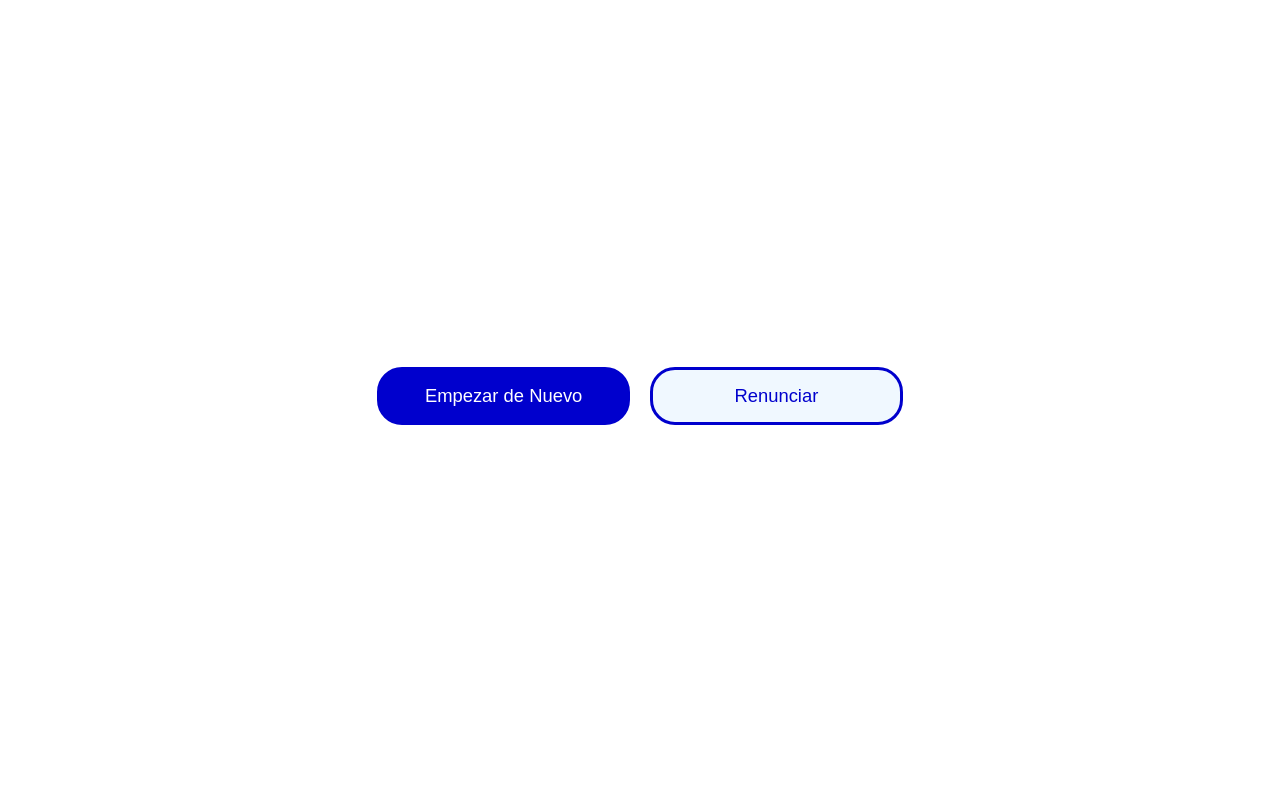
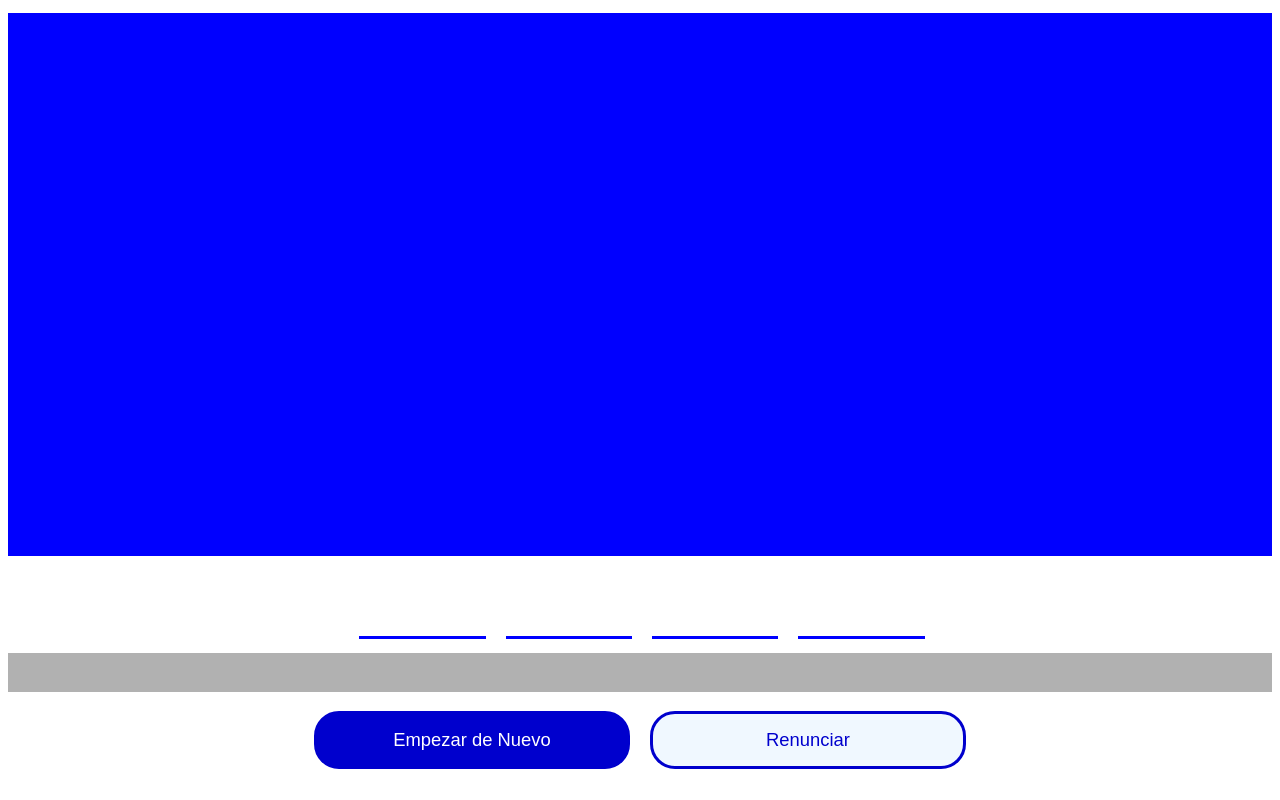
Before and after one commit to apacha01/Hangman-Game-Web, a plain HTML site: page index.html in a window 1280 px wide. Both pictures are taken after a click on the button "Jugar". Drawn offline with Linux system fonts and the light colour scheme.

Commit message:
Cambio en el boton de Jugar. Agrego HTML para la pantalla de juego. Hago el javascript para elegir palabra random y que aparezcan las lineas.

```diff
--- a/index.html
+++ b/index.html
@@ -7,16 +7,19 @@
 	<title>ONE | Juego del Ahorcado</title>
 </head>
 <body>
-	<div class="btnsMain">
-		<button id="btnGame" class="btnAlternate">Jugar</button>
+	<div class="btnsMain columna">
+		<button id="btnGame" class="btnAlternate btnGame">Jugar</button>
 		<button id="btnUseWord" class="btnBasic">Usar palabra</button>
 	</div>
 	<div class="btnsGame noDisplay">
+		<div style="background-color: blue" class="imageContainer"></div>
+		<div class="wordLines"></div>
+		<div style="background: rgba(100,100,100,0.5);" class="usedWordsContainer"></div>
 		<button id="btnRestart" class="btnAlternate">Empezar de Nuevo</button>
 		<button id="btnGiveUp" class="btnBasic">Renunciar</button>
 	</div>
 	<div class="btnsWord noDisplay">
-		<button id="btnSaveWord" class="btnAlternate">Guardar</button>
+		<button id="btnSaveWord" class="btnAlternate">Guardar y Empezar</button>
 		<button id="btnCancelWord" class="btnBasic">Cancelar</button>
 	</div>
 	<script src="script.js"></script>
--- a/script.js
+++ b/script.js
@@ -1,20 +1,23 @@
 //DIVS
-var main = document.querySelector(".btnsMain");
-var game = document.querySelector(".btnsGame");
-var word = document.querySelector(".btnsWord");
+let main = document.querySelector(".btnsMain");
+let game = document.querySelector(".btnsGame");
+let word = document.querySelector(".btnsWord");
 
 //BOTONES
-var btnGame = document.getElementById('btnGame');
-var btnWord = document.getElementById('btnUseWord');
-var btnRestart = document.getElementById('btnRestart');
-var btnGiveUp = document.getElementById('btnGiveUp');
-var btnSaveWord = document.getElementById('btnSaveWord');
-var btnCancelWord = document.getElementById('btnCancelWord');
+let btnGame = document.getElementById('btnGame');
+let btnWord = document.getElementById('btnUseWord');
+let btnRestart = document.getElementById('btnRestart');
+let btnGiveUp = document.getElementById('btnGiveUp');
+let btnSaveWord = document.getElementById('btnSaveWord');
+let btnCancelWord = document.getElementById('btnCancelWord');
 
 //VARIABLES
-var homeScreen = "Home";
-var gameScreen = "Game";
-var wordScreen = "Word";
+let homeScreen = "Home";
+let gameScreen = "Game";
+let wordScreen = "Word";
+
+//JUEGO
+let palabras = ["HOLA", "CHAU", "HTML", "CSS", "JAVASCRIPT"];
 
 function changeScreen(screen){
 	if (screen == homeScreen) {
@@ -32,7 +35,31 @@ function changeScreen(screen){
 	}
 }
 
+function createLineItems(length){
+	let container = document.querySelector(".wordLines");
+
+	for (var i = 0; i < palabras[length].length; i++) {
+		let lineItem = document.createElement("div");
+		lineItem.classList.toggle('lineItem');
+
+		let word = document.createElement("textarea");
+		word.classList.toggle('word');
+		word.readOnly = true;
+
+		let line = document.createElement("div");
+		line.classList.toggle('line');
+
+		lineItem.appendChild(word);
+		lineItem.appendChild(line);
+
+		container.appendChild(lineItem);
+	}
+
+}
+
 function changeToGameScreen(){
+	let len = Math.floor((Math.random()*100) % palabras.length);
+	createLineItems(len);
 	changeScreen(gameScreen);
 }
 
@@ -41,6 +68,8 @@ function changeToWordScreen(){
 }
 
 function changeToHomeScreen(){
+	let container = document.querySelector(".wordLines");
+	container.innerHTML = "";
 	changeScreen(homeScreen);
 }
 
--- a/style.css
+++ b/style.css
@@ -1,5 +1,5 @@
 button{
-	width: 20%;
+	width: 25%;
 	padding: 15px 25px;
 	margin: 10px;
 	text-align: center;
@@ -12,6 +12,23 @@ button{
 button:hover{
 	cursor: pointer;
 	transform: scale(1.05);
+}
+
+.btnsMain, .btnsGame, .btnsWord{
+	width: 100%;
+	height: 97vh;
+	display: flex;
+	justify-content: center;
+	align-items: center;
+	flex-wrap: wrap;
+}
+
+.noDisplay{
+	display: none;
+}
+
+.columna{
+	flex-direction: column;
 }
 
 .btnAlternate{
@@ -34,20 +51,90 @@ button:hover{
 	color: mediumblue;
 }
 
-.btnsMain, .btnsGame, .btnsWord{
+.btnGame{
+	width: 27%;
+	padding: 20px 30px;
+	font-size: 1.5em;
+}
+
+.btnsGame>div{
 	width: 100%;
-	height: 97vh;
+}
+
+.imageContainer{
+	height: 70%;
+}
+
+.wordLines{
+	height: 10%;
 	display: flex;
 	justify-content: center;
-	align-items: center;
+	align-items: flex-end;
 }
 
-.noDisplay{
-	display: none;
+.usedWordsContainer{
+	height: 5%;
 }
+
+.lineItem{
+	width: 10%;
+	height: 100%;
+	display: flex;
+    flex-wrap: wrap;
+    flex-direction: column;
+    align-items: center;
+    margin: 0 10px;
+}
+
+.word{
+	width: 100%;
+    height: 85%;
+    resize: none;
+    border: none;
+    text-align: center;
+    font-size: 3em;
+}
+
+.word:focus-visible, .word:active{
+	border: none;
+	outline: none;
+}
+
+.line{
+	background-color: blue;
+	width: 100%;
+	height: 3px;
+}
+
+
+
+
+
+
+
+
+
+
+
+
+
+
+
+
+
+
+
+
+
+
+
 
 @media screen and (max-width: 685px){
 	button{
 		width: 40%;
 	}
+
+	.btnGame{
+		width: 42%;
+	}
 }
```
